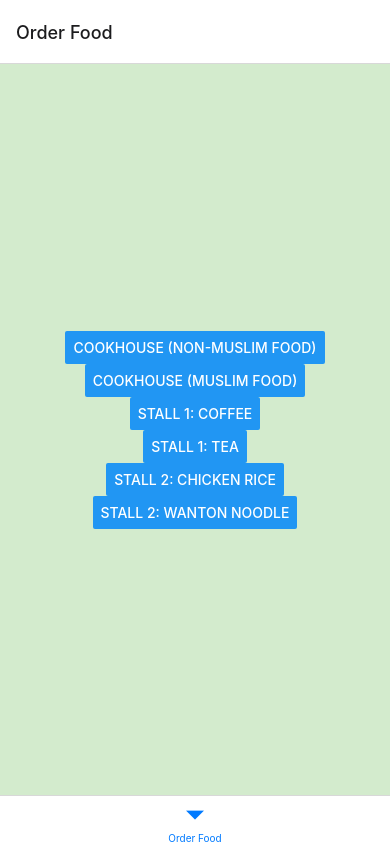
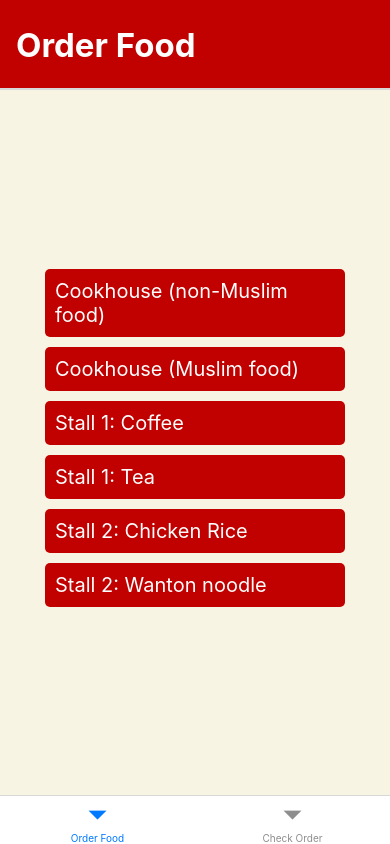
Before and after one commit to rin2-5/SEN, a React Native app: screen /Review in a window 390 px wide. Built offline with nearby package versions, Linux system fonts and the light colour scheme.

Commit message:
Added checkorder tab

```diff
--- a/App.js
+++ b/App.js
@@ -5,6 +5,7 @@ import { createBottomTabNavigator } from "@react-navigation/bottom-tabs";
 // run "npm install @react-navigation/native @react-navigation/stack @react-navigation/bottom-tabs" in terminal
 // run "expo install react-native-gesture-handler react-native-reanimated react-native-screens react-native-safe-area-context @react-native-community/masked-view"
 import OrderFoodScreen from "./OrderFood"
+import CheckOrderScreen from "./CheckOrder";
 
 const Tab = createBottomTabNavigator();
 
@@ -16,6 +17,7 @@ export default function App() {
         name="Order Food"
         options={{ headerShown: false }}
         component={OrderFoodScreen} />
+        <Tab.Screen name="Check Order" component={CheckOrderScreen} />
       </Tab.Navigator>
     </NavigationContainer>
   );
--- a/CheckOrder.js
+++ b/CheckOrder.js
@@ -0,0 +1,31 @@
+import React from "react";
+import { Text, View, TouchableOpacity, StyleSheet } from "react-native";
+import { createStackNavigator } from "@react-navigation/stack";
+import { useNavigation } from "@react-navigation/native";
+
+export default function CheckOrderScreen() {
+    const navigation = useNavigation();
+
+    return (
+      <View style={{
+        flex: 1,
+        justifyContent: "center",
+        alignItems: "center",
+        backgroundColor: "#f7f4e3",
+        }}>
+        <Text>Hi</Text>
+      </View>
+    );
+  }
+
+  const styles = StyleSheet.create({
+    button: {
+      fontSize: 20,
+      color: "#fdfdfd",
+      marginBottom: 10,
+      padding: 10,
+      backgroundColor: "#c10000",
+      borderRadius: 5,
+      width: 300,
+    },
+  });
--- a/OrderFood.js
+++ b/OrderFood.js
@@ -1,5 +1,5 @@
 import React from "react";
-import { Text, View, Button, TouchableOpacity, StyleSheet } from "react-native";
+import { Text, View, TouchableOpacity, StyleSheet } from "react-native";
 import { createStackNavigator } from "@react-navigation/stack";
 import { useNavigation } from "@react-navigation/native";
 
@@ -11,26 +11,26 @@ function OrderFoodScreen() {
         flex: 1,
         justifyContent: "center",
         alignItems: "center",
-        backgroundColor: "#D3EBCD"
+        backgroundColor: "#f7f4e3"
         }}>
-        <Button
-          title="Cookhouse (non-Muslim food)"
-          onPress={() => { navigation.navigate("PayScreen"); }}/>
-        <Button
-          title="Cookhouse (Muslim food)"
-          onPress={() => { navigation.navigate("PayScreen"); }}/>
-        <Button
-          title="Stall 1: Coffee"
-          onPress={() => { navigation.navigate("PayScreen"); }}/>
-        <Button
-          title="Stall 1: Tea"
-          onPress={() => { navigation.navigate("PayScreen"); }}/>
-        <Button
-          title="Stall 2: Chicken Rice"
-          onPress={() => { navigation.navigate("PayScreen"); }}/>
-        <Button
-          title="Stall 2: Wanton noodle"
-          onPress={() => { navigation.navigate("PayScreen"); }}/>
+        <TouchableOpacity onPress={() => { navigation.navigate("PayScreen"); }}>
+            <Text style={styles.button}>Cookhouse (non-Muslim food)</Text>
+        </TouchableOpacity>
+        <TouchableOpacity onPress={() => { navigation.navigate("PayScreen"); }}>
+            <Text style={styles.button}>Cookhouse (Muslim food)</Text>
+        </TouchableOpacity>
+        <TouchableOpacity onPress={() => { navigation.navigate("PayScreen"); }}>
+            <Text style={styles.button}>Stall 1: Coffee</Text>
+        </TouchableOpacity>
+        <TouchableOpacity onPress={() => { navigation.navigate("PayScreen"); }}>
+            <Text style={styles.button}>Stall 1: Tea</Text>
+        </TouchableOpacity>
+        <TouchableOpacity onPress={() => { navigation.navigate("PayScreen"); }}>
+            <Text style={styles.button}>Stall 2: Chicken Rice</Text>
+        </TouchableOpacity>
+        <TouchableOpacity onPress={() => { navigation.navigate("PayScreen"); }}>
+            <Text style={styles.button}>Stall 2: Wanton noodle</Text>
+        </TouchableOpacity>
       </View>
     );
   }
@@ -42,7 +42,7 @@ function PayScreen() {
           flex: 1,
           justifyContent: "center",
           alignItems: "center",
-          backgroundColor: "hotpink",
+          backgroundColor: "pink",
         }}
       >
         <Text>Pay for your food!!</Text>
@@ -55,7 +55,22 @@ const Stack = createStackNavigator();
 export default function OrderFoodStack() {
     return (
       <Stack.Navigator>
-        <Stack.Screen name="Order Food" component={OrderFoodScreen} />
+        <Stack.Screen
+        name="Order Food"
+        component={OrderFoodScreen}
+        options={{
+            headerTitleStyle: {
+                fontSize: 33,
+                color: "#fdfdfd",
+                fontWeight: "bold",
+            },
+            headerStyle: {
+                height: 90,
+                backgroundColor: "#c10000",
+                borderBottomWidth: 2,
+            }
+        }}
+        />
         <Stack.Screen name="PayScreen" component={PayScreen} />
       </Stack.Navigator>
     );
@@ -63,7 +78,12 @@ export default function OrderFoodStack() {
 
   const styles = StyleSheet.create({
     button: {
-      flex: 1,
-      backgroundColor: "#fff",
+      fontSize: 20,
+      color: "#fdfdfd",
+      marginBottom: 10,
+      padding: 10,
+      backgroundColor: "#c10000",
+      borderRadius: 5,
+      width: 300,
     },
   });
```
